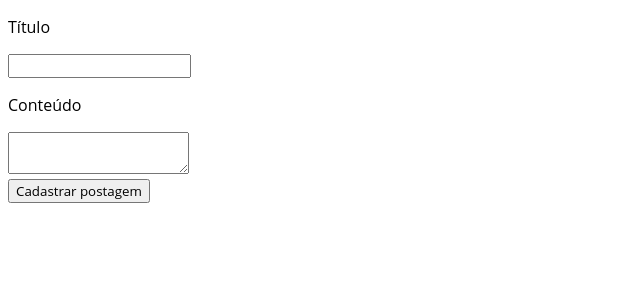
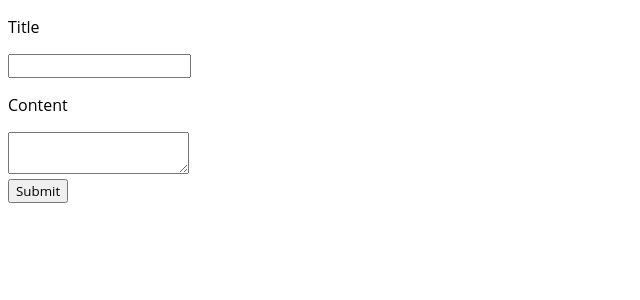
Before and after one commit to AndreyArthur/Posts-com-Node, a Node server app: page /create-post in a window 1280 px wide. Shown: the top 300 px of the page, without its empty margins (0-640 px from the left). Run offline with Node 20, Linux system fonts and the light colour scheme; some libraries are stand-ins or nearby versions.

Commit message:
make all ui english and handle errors on post creation

```diff
--- a/src/app.js
+++ b/src/app.js
@@ -23,17 +23,29 @@ app.get('/', async function(_, res) {
     });
 });
 
-app.get('/create-post', function(_, res) {
-    res.render('form');
+app.get('/create-post', function(req, res) {
+    res.render('form',{
+        title: req.query.title || '',
+        content: req.query.content || '',
+        error: req.query.error,
+    });
 });
 
 app.post('/create-post', async function(req, res) {
     try {
         await PostService.create(req.body.title, req.body.content);
-        res.redirect('/');
-    } catch (err) {
-        res.send('Houve um erro: ' + err);
+    } catch (error) {
+        res.redirect(`/create-post?error=${
+            error.message
+        }&title=${
+            req.body.title
+        }&content=${
+            req.body.content
+        }`);
+        return;
     }
+
+    res.redirect('/');
 });
 
 app.get('/delete-post/:id', async function(req, res) {
--- a/src/services/post.js
+++ b/src/services/post.js
@@ -1,4 +1,17 @@
 import PostModel from '../models/post.js';
+
+class ApplicationError {
+    /**
+     * @param {string} message
+     */
+    constructor(message)  {
+        /**
+         * @type {string}
+         * @public
+         */
+        this.message = message;
+    }
+}
 
 /**
  * @typedef {Object} Post
@@ -13,17 +26,31 @@ import PostModel from '../models/post.js';
  * @returns {Promise<Post[]>}
  */
 async function findAll() {
-    const posts = await PostModel.findAll({order: [['id', 'DESC']]});
+    const data = await PostModel.findAll({order: [['id', 'DESC']]});
+    const posts = data.map((item) => item.dataValues);
     return posts;
 }
 
 /**
  * @param {string} title
  * @param {string} content
+ * @throws {ApplicationError}
  * @returns {Promise<void>}
  */
 async function create(title, content) {
-    await PostModel.create({title, content});
+    if (title.length < 4 || title.length > 64) {
+        throw new ApplicationError('Post title must have 4-64 characters.');
+    }
+
+    if (content.length < 4 || content.length > 255) {
+        throw new ApplicationError('Post content must have 4-255 characters.');
+    }
+
+    try {
+        await PostModel.create({title, content});
+    } catch {
+        throw new ApplicationError('There was an error, post was not created.');
+    }
 }
 
 /**
--- a/src/views/form.handlebars
+++ b/src/views/form.handlebars
@@ -1,7 +1,12 @@
 <form action="/create-post" method="POST">
-  <p>Título</p>
-  <input type="text" name="title"/>
-  <p>Conteúdo</p>
-  <textarea name="content"></textarea>
-  <button style="display: block;" type="submit">Cadastrar postagem</button>
+    <p>Title</p>
+    <input type="text" name="title" value="{{title}}"/>
+    <p>Content</p>
+    <textarea name="content">{{content}}</textarea>
+
+    {{#if error}}
+        <p style="color: red;">{{error}}</p>
+    {{/if}}
+
+    <button style="display: block;" type="submit">Submit</button>
 </form>
```
Also changed, not shown: src/views/home.handlebars (+7 -7 lines).
